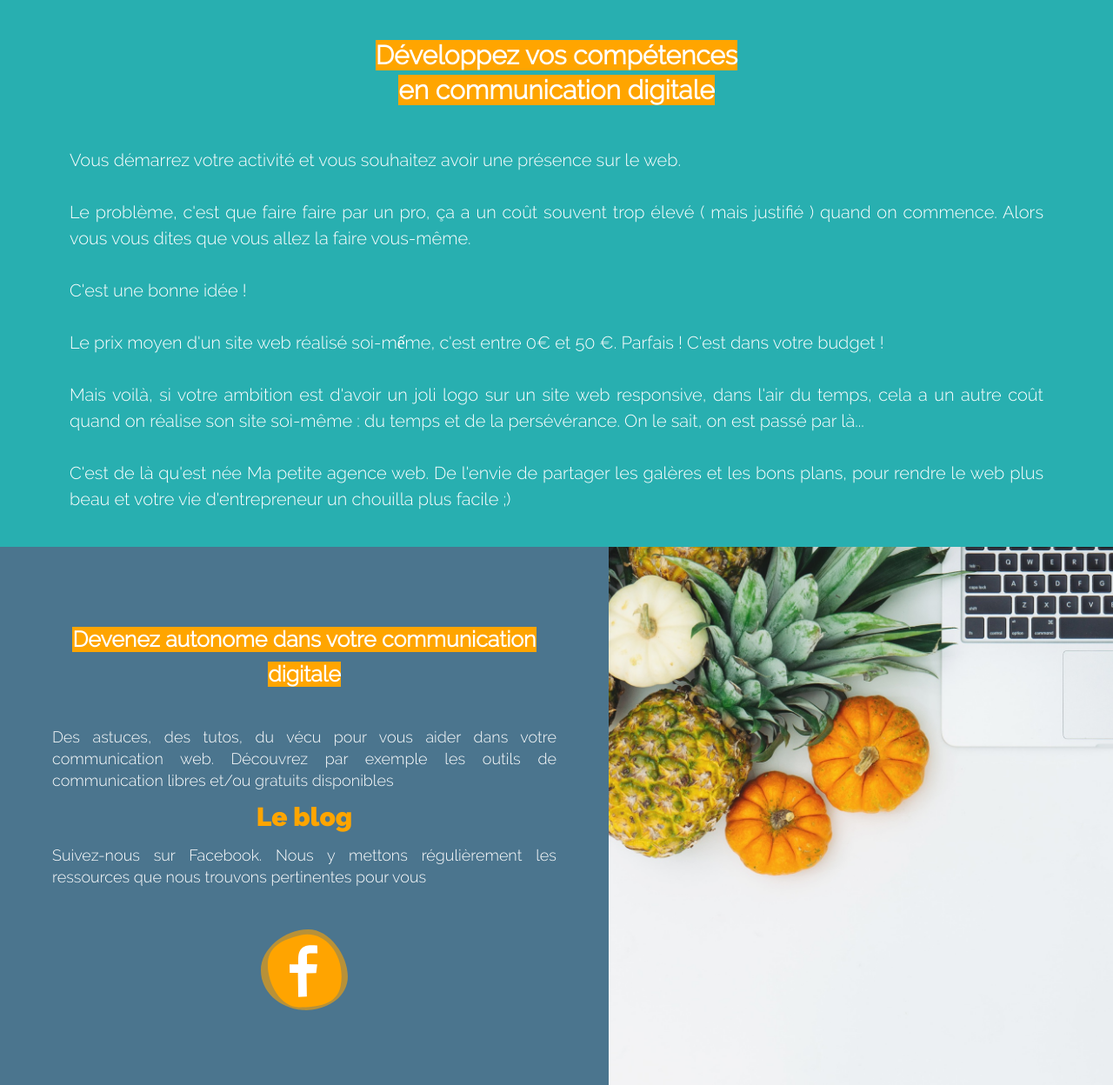
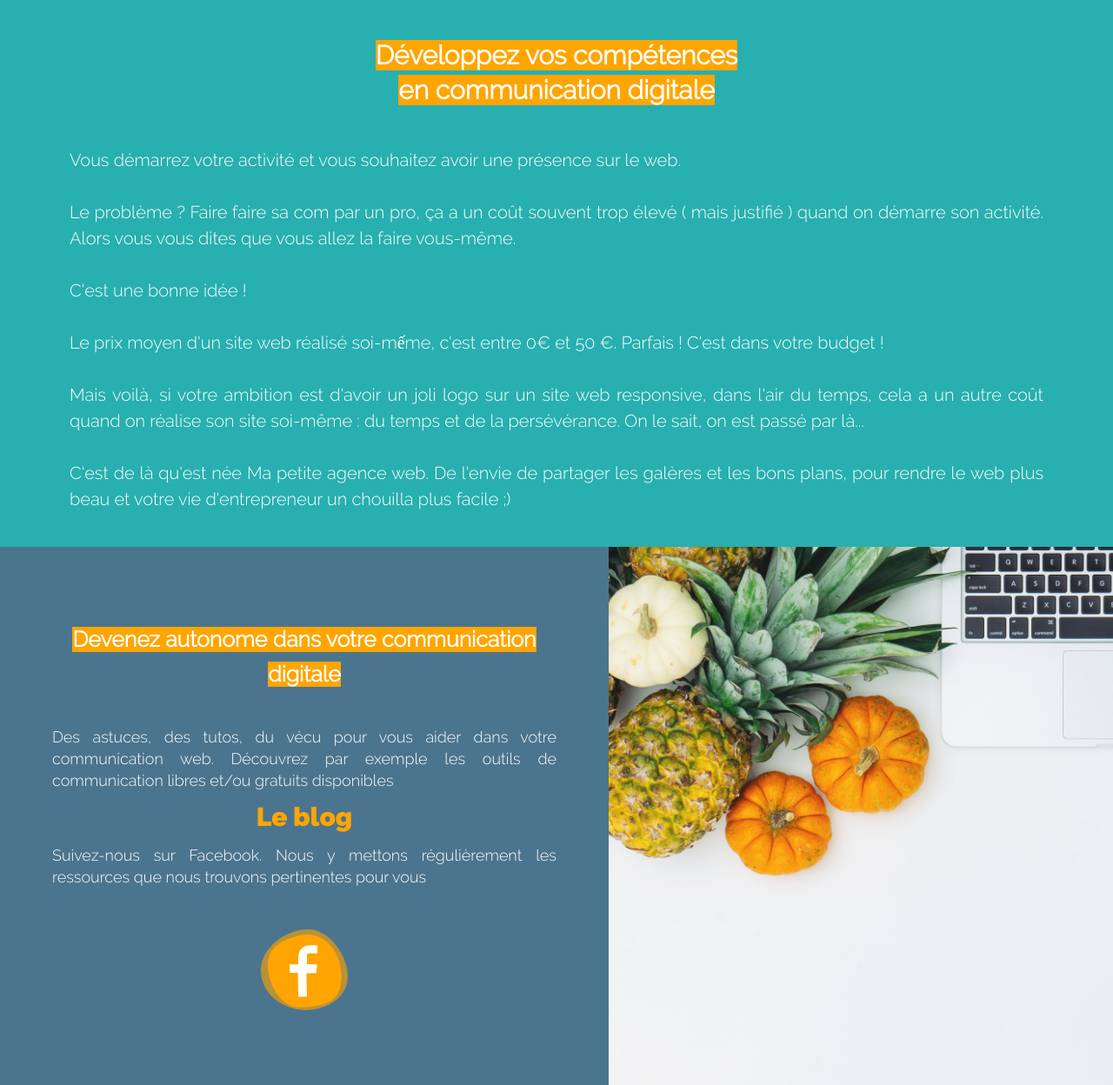
Before and after one commit to Letitbe133/mpaw, a PHP site: page / in a window 1280 px wide. Shown: the part 801-2049 px from the top of the page at 87% size. Run offline with PHP 8.4, Linux system fonts and the light colour scheme; some libraries are stand-ins or nearby versions.

Commit message:
balisage et chgt texte prez

```diff
--- a/private/view/main.php
+++ b/private/view/main.php
@@ -8,9 +8,9 @@
             </h2>
             <p>
             Vous <strong>démarrez votre activité</strong> et vous souhaitez avoir une <strong>présence sur le web</strong>.<br/></br>
-Le problème, c'est que faire faire par un pro, ça a un coût souvent trop élevé ( mais justifié ) quand on commence.
-Alors vous vous dites que vous allez la faire vous-même.<br/> <br/>C'est une bonne idée !<br/><br/> Le prix moyen d'un site web réalisé soi-mếme, c'est entre 0€ et 50 €. Parfais ! C'est dans votre budget !<br/><br/>
-Mais voilà, si votre ambition est d'avoir un joli logo sur un site web responsive, dans l'air du temps, cela a un autre coût quand on réalise son site soi-même : du temps et de la persévérance. On le sait, on est passé par là...<br/><br/>
+Le problème ? Faire faire sa com par un pro, ça a un coût souvent trop élevé ( mais justifié ) quand on démarre son activité.
+Alors vous vous dites que vous allez la faire vous-même.<br/> <br/>C'est une bonne idée !<br/><br/> Le <strong>prix moyen d'un site web</strong> réalisé soi-mếme, c'est entre 0€ et 50 €. Parfais ! C'est dans votre budget !<br/><br/>
+Mais voilà, si votre ambition est d'avoir un joli logo sur un <strong>site web responsive</strong>, dans l'air du temps, cela a un autre coût quand on <strong>réalise son site soi-même </strong>: du temps et de la persévérance. On le sait, on est passé par là...<br/><br/>
 
 C'est de là qu'est née Ma petite agence web. De l'envie de partager les galères et les bons plans, pour rendre le web plus beau et votre vie d'entrepreneur un chouilla plus facile ;)
             </p>
@@ -43,7 +43,7 @@ C'est de là qu'est née Ma petite agence web. De l'envie de partager les galèr
             </h2>
 
             <p>
-                Besoin d'être accompagné dans votre stratégie de communication ? (Parce qu'avouez, parfois c'est compliqué...) <br/><br/>Parlez-nous de votre projet, nous construirons ensemble, votre stratégie web.</p>
+                Besoin d'être accompagné dans votre <strong>stratégie de communication</strong> ? (Parce qu'avouez, parfois c'est compliqué...) <br/><br/>Parlez-nous de votre projet, nous construirons ensemble, votre stratégie web.</p>
 				<a href="index.php#formContact" >Envoyer un message à l'équipe</a>
 				<p>
                 ((bientôt)) Nous organisons régulièrement des ateliers pour s'approprier des outils qui vous faciliteront la vie.
@@ -59,7 +59,7 @@ C'est de là qu'est née Ma petite agence web. De l'envie de partager les galèr
 	...et si vous avez besoin de plus, faîtes faire !</mark>
           </h2>
           <p>
-              Nous réalisons également tous types de projets web en collaboration avec l'agence <a id="lien-classic" href="http://www.cooldev.xyz" target="_blank">Cooldev</a>  <br/><br/>
+              Nous réalisons également tous types de <strong>projets web</strong> en collaboration avec l'agence <a id="lien-classic" href="http://www.cooldev.xyz" target="_blank">Cooldev</a>  <br/><br/>
               Parlez-nous de votre projet !
           </p>
       </div>
--- a/public/css/main.css
+++ b/public/css/main.css
@@ -110,9 +110,17 @@ header {
     position: relative;
     width: 100%;
     height: 70vh;
-    background: url('../images/ananas-fond-blanc.jpeg') no-repeat center center fixed;
+    background: url('../images/ananas-fond-blanc.jpeg') center center;
     background-size: cover;
+    background-repeat: no-repeat;
+    background-attachment: fixed;
+    z-index: -1;
+    -o-background-size: cover;
+    -moz-background-size: cover;
     -webkit-background-size: cover;
+
+
+    /*-webkit-background-size: cover;
 	-moz-background-size: cover;
 	-ms-background-size: cover;
 	-o-background-size: cover;
@@ -257,13 +265,10 @@ section:last-child {
 #pro .section-header {
 	height: auto;
 	background: url('../images/ananasbleu.jpeg') no-repeat center center fixed;
-    background-size: cover;
+   background-size: cover;
     /*background-position: center center;
     background-attachment: fixed;*/
-    -webkit-background-size: cover;
-	-moz-background-size: cover;
-	-ms-background-size: cover;
-	-o-background-size: cover;
+
 }
 #lien-classic {
 			font-size: 1.8rem;
```
Also changed, not shown: public/images/ananasbleu.gif (added), public/images/ananasbleu.png (added), public/images/heros.svg.
